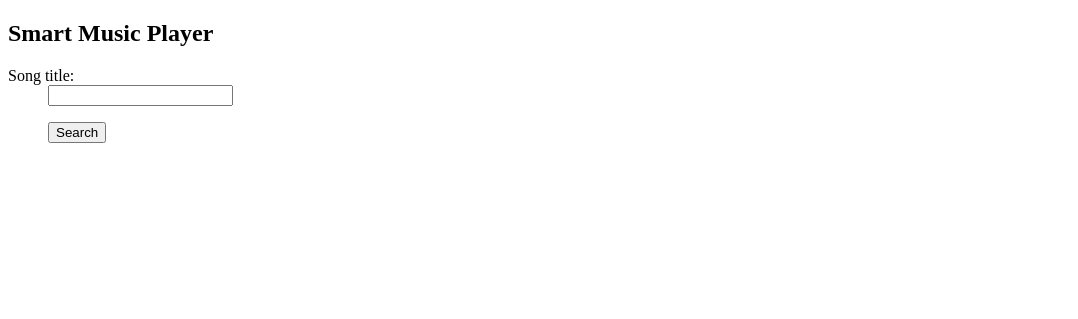
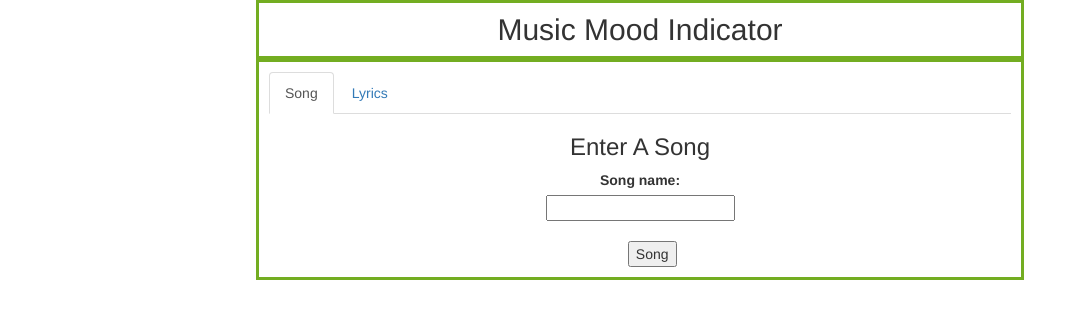
Before and after one commit to mokshithpyla/music-mood-indicator, a Flask app: page / in a window 1280 px wide. Shown: the top 319 px of the page, without its empty margins (0-1078 px from the left). Run offline with Flask 2, Linux system fonts and the light colour scheme; parts of the project's set-up code (start-up, migrations or seed data) failed here and were passed over; some libraries are stand-ins or nearby versions.

Commit message:
multible tabs

```diff
--- a/min_project/forms.py
+++ b/min_project/forms.py
@@ -1,10 +1,12 @@
-from wtforms import Form, StringField, SelectField, TextField, validators
+from wtforms import Form, StringField, SelectField, TextField, TextAreaField, validators, RadioField
 from wtforms.validators import Required
 class MusicSearchForm(Form):
     choices = [('Artist', 'Artist'),
                ('Album', 'Album'),
                ('Publisher', 'Publisher')]
-    select = SelectField('Search for music:', choices=choices)
+    select = RadioField('Search for music:', choices=choices)
     artistname = TextField('Artist name: ', [validators.DataRequired()])
-    songtitle = TextField('Song title: ', [validators.DataRequired()])
+    songtitle = TextField('Song name: ', [validators.DataRequired()])
+    lyrics = TextAreaField('Post Lyrics: ', [validators.DataRequired(),
+                                             validators.length(min=15)])
     search = StringField('')
--- a/min_project/main.py
+++ b/min_project/main.py
@@ -4,7 +4,7 @@ sid = SentimentIntensityAnalyzer()
 from app import app
 # from db_setup import init_db, db_session
 
-import flask_whooshalchemy as wa
+# import flask_whooshalchemy as wa
 from forms import MusicSearchForm
 from flask import flash, render_template, request, redirect
 
@@ -21,11 +21,17 @@ def index():
 def search_results():
 
     form = MusicSearchForm(request.form)
-    songtitle = request.form['songtitle']
-    pred, font_color = predictMood(songtitle)
-
-    return render_template('results.html', form=form, songtitle=songtitle, font_color=font_color,
-                           pred=pred)
+    # print(request.form['tab-content'].id)
+    if request.form['search_btn'] == 'Song':
+        print('finding song')
+        songtitle = request.form['songtitle']
+        pred, font_color, artistname, lyrics = predictMood(songtitle, '')
+    else:
+        songtitle =''
+        lyrics = request.form['lyrics']
+        pred, font_color, artistname, lyrics = predictMood('', lyrics)
+    return render_template('/results.html', form=form, songtitle=songtitle, font_color=font_color,
+                           pred=pred, artistname=artistname, lyrics=lyrics)
 
 
 if __name__ == '__main__':
--- a/min_project/templates/index.html
+++ b/min_project/templates/index.html
@@ -1,9 +1,23 @@
 <!DOCTYPE html>
 <head>
-    <title>Smart Music Player</title>
+    <meta charset="utf-8">
+    <meta name="viewport" content="width=device-width, initial-scale=1">
+    <link rel="stylesheet" href="https://maxcdn.bootstrapcdn.com/bootstrap/3.4.0/css/bootstrap.min.css">
+    <script src="https://ajax.googleapis.com/ajax/libs/jquery/3.4.1/jquery.min.js"></script>
+    <script src="https://maxcdn.bootstrapcdn.com/bootstrap/3.4.0/js/bootstrap.min.js"></script>
+    <style>
+        .center {
+          margin: auto;
+          width: 60%;
+          border: 3px solid #73AD21;
+          padding: 10px;
+          text-align: center;
+        }
+    </style>
+    <title>Music Mood Indicator</title>
 </head>
 
-<h2>Smart Music Player</h2>
+<h2 class="center">Music Mood Indicator</h2>
 
 {% with messages = get_flashed_messages() %}
 {% if messages %}
@@ -15,29 +29,39 @@
 {% endif %}
 {% endwith %}
 
-<!--{% from "_formhelpers.html" import render_field %}-->
-<!--<form method=POST>-->
-    <!--<dl>-->
-        <!--{{ render_field(form.select) }}-->
-        <!--<p>-->
-            <!--{{ render_field(form.search) }}-->
-    <!--</dl>-->
-    <!--&lt;!&ndash;<div class="form-group">&ndash;&gt;-->
-    <!--&lt;!&ndash;<input type="text" class="form-control" name="query" id="query">&ndash;&gt;-->
-    <!--&lt;!&ndash;</div>&ndash;&gt;-->
-    <!--&lt;!&ndash;<p><input type=submit value=Search>&ndash;&gt;-->
-<!--</form>-->
+
 
 {% from "_formhelpers.html" import render_field %}
-<form method=post action="/results">
+<div class="center">
+    <ul class="nav nav-tabs">
+        <li class="active"><a data-toggle="tab" href="#song">Song</a></li>
+        <li><a data-toggle="tab" href="#lyrics">Lyrics</a></li>
+    </ul>
+    <div class="tab-content">
+        <div id="song" class="tab-pane fade in active">
+            <form method="post" action="/results">
+                <h3>Enter A Song</h3>
                 <dl>
                     {{ render_field(form.songtitle) }}
-
                 </dl>
                 <div style='padding-left:40px;'>
-        <input type=submit value='Search' name='search_btn'>
+                    <input type=submit value='Song' name='search_btn'>
                     &nbsp;&nbsp;&nbsp;
-
                 </div>
             </form>
+        </div>
+        <div id="lyrics" class="tab-pane fade">
+            <form method="post" action="/results">
+                <h3>Enter Your Own Lyrics for Analysis</h3>
+                <dl>
+                    {{ render_field(form.lyrics) }}
+                </dl>
+                <div style='padding-left:40px;'>
+                    <input type=submit value='Lyrics' name='search_btn'>
+                    &nbsp;&nbsp;&nbsp;
+                </div>
+            </form>
+        </div>
+    </div>
+</div>
 </html>
```
Also changed, not shown: min_project/sentiment.py (+32 -14 lines), 1 other file. Lines whose indentation alone changed are shown as unchanged.
